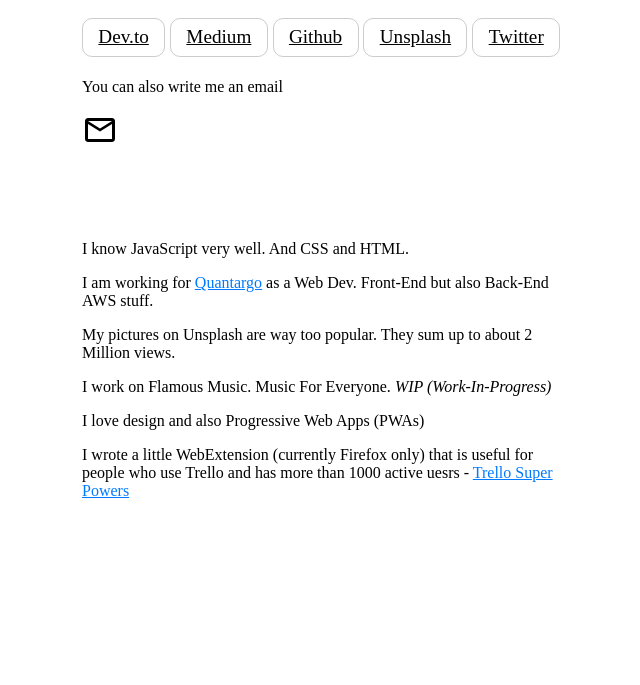
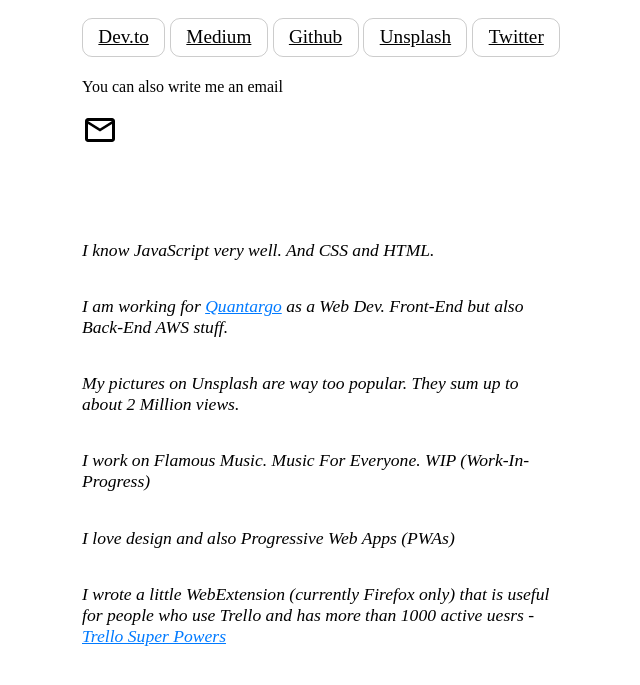
Before and after one commit to christiankaindl/website, a plain HTML site: page index.html in a window 1280 px wide. Shown: the part 483-1168 px from the top of the page, without its empty margins (318-958 px from the left). Before the commit the page ends 1063 px from the top, so only its background shows below. Drawn offline with Linux system fonts and the light colour scheme.

Commit message:
Tweak paragraph styling to be a bit more spacious

```diff
--- a/index.html
+++ b/index.html
@@ -59,12 +59,13 @@
         border-radius: 50%;
         border: 1px solid rgba(0, 0, 0, 0.2);
       }
+      article {
+        font-size: 1.1em;
+      }
       article p {
-        margin: 2em 0 0 0;
-      }
-      article p + p {
-        margin: 0;
-        text-indent: 1em;
+        margin-top: 2em;
+        margin-bottom: 2em;
+        font-style: italic;
       }
       .spacer {
         margin: 5.5rem 0;
@@ -94,6 +95,7 @@
 
     <div class="spacer"></div>
 
+    <article>
       <p>
         I know JavaScript very well. And CSS and HTML.
       </p>
@@ -112,5 +114,6 @@
       <p>
         I wrote a little WebExtension (currently Firefox only) that is useful for people who use Trello and has more than 1000 active uesrs - <a href="https://addons.mozilla.org/en-US/firefox/addon/trello-super-powers/">Trello Super Powers</a>
       </p>
+  </article>
   </body>
 </html>
```
Lines whose indentation alone changed are shown as unchanged.
